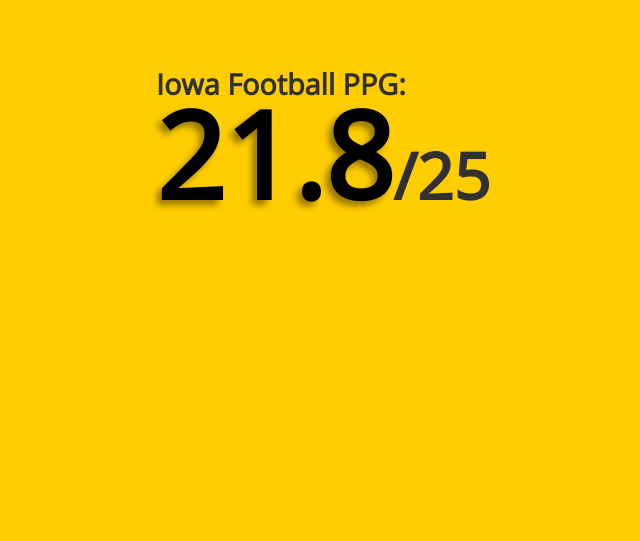
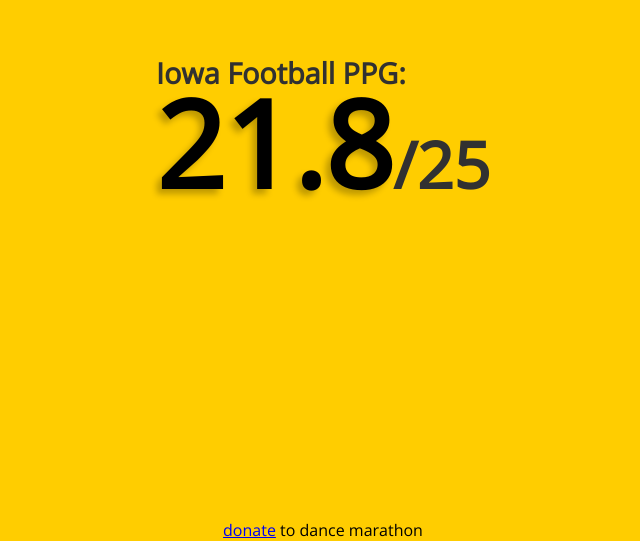
Before and after one commit to ethanholter/FireBrian, a website: page public/index.html in a window 1280 px wide. Shown: the part 259-800 px from the top of the page, without its empty margins (317-957 px from the left). Drawn offline with nearby package versions, Linux system fonts and the light colour scheme.

Commit message:
dance marathon donation link

```diff
--- a/public/css/style.css
+++ b/public/css/style.css
@@ -13,6 +13,7 @@
 }
 .main-container {
     display: flex;
+    flex-direction: column;
     justify-content: center;
     align-items: center;
     height: 100vh;
@@ -24,7 +25,7 @@
     font-size: 1.8rem;
     vertical-align: middle;
     .points-per-game {
-        text-shadow: -5px 5px 6px#00000065;
+        text-shadow: -5px 5px 6px#00000040;
         line-height: 0.85;
         color: black;
         font-size: 120px;
--- a/public/index.html
+++ b/public/index.html
@@ -12,7 +12,7 @@
   <body>
     <div class="main-container">
       <h1 class="main-text">Iowa Football PPG: <br><span class="points-per-game">21.8</span><span class="points-per-game-goal">/25</span></h1>
+      <div class="donate"><a href="https://donate.dancemarathon.uiowa.edu/payment/3471">donate</a> to dance marathon</div>
     </div>
-    <p></p>
   </body>
 </html>
```
